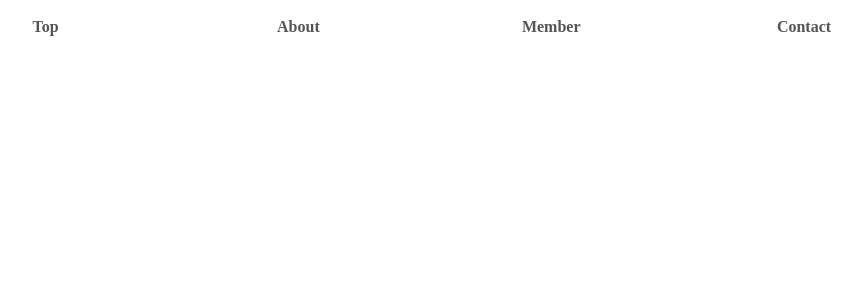
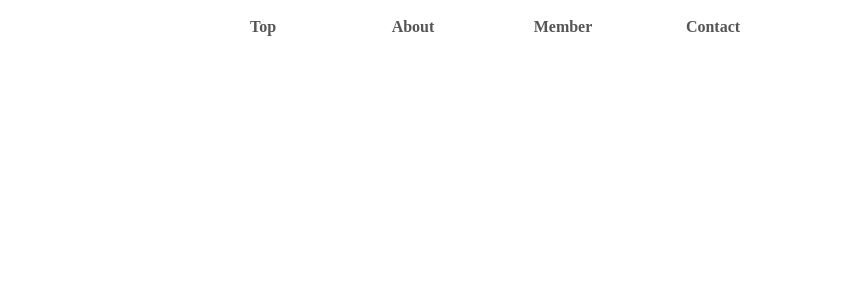
Before and after one commit to beyond4d/biyondo4do, a plain HTML site: page docs/index.html in a window 1280 px wide. Shown: the top 292 px of the page, without its empty margins (152-1014 px from the left). Drawn offline with Linux system fonts and the light colour scheme.

Commit message:
add Menu -> CSS

```diff
--- a/docs/style.css
+++ b/docs/style.css
@@ -11,26 +11,24 @@ p.copyLight{
 }
 
 ul{
-  display: table;
   margin: 0 auto;
   padding: 0;
   width: 80%;
-
-}
-li{
   text-align: center;
 }
+
 ul li{
-  display: table-cell;
-  width: 200px;
+  display: inline-block;
+  min-width: 150px;
 }
 ul li a{
   display: block;
-  width: 50%;
+  width: 100%;
   padding: 10px 0;
   text-decoration: none;
   color: #555;
   font-weight: bold;
+  text-align: center;
 }
 ul li.current{
   /*background-color: #DEEBF7;*/
```
